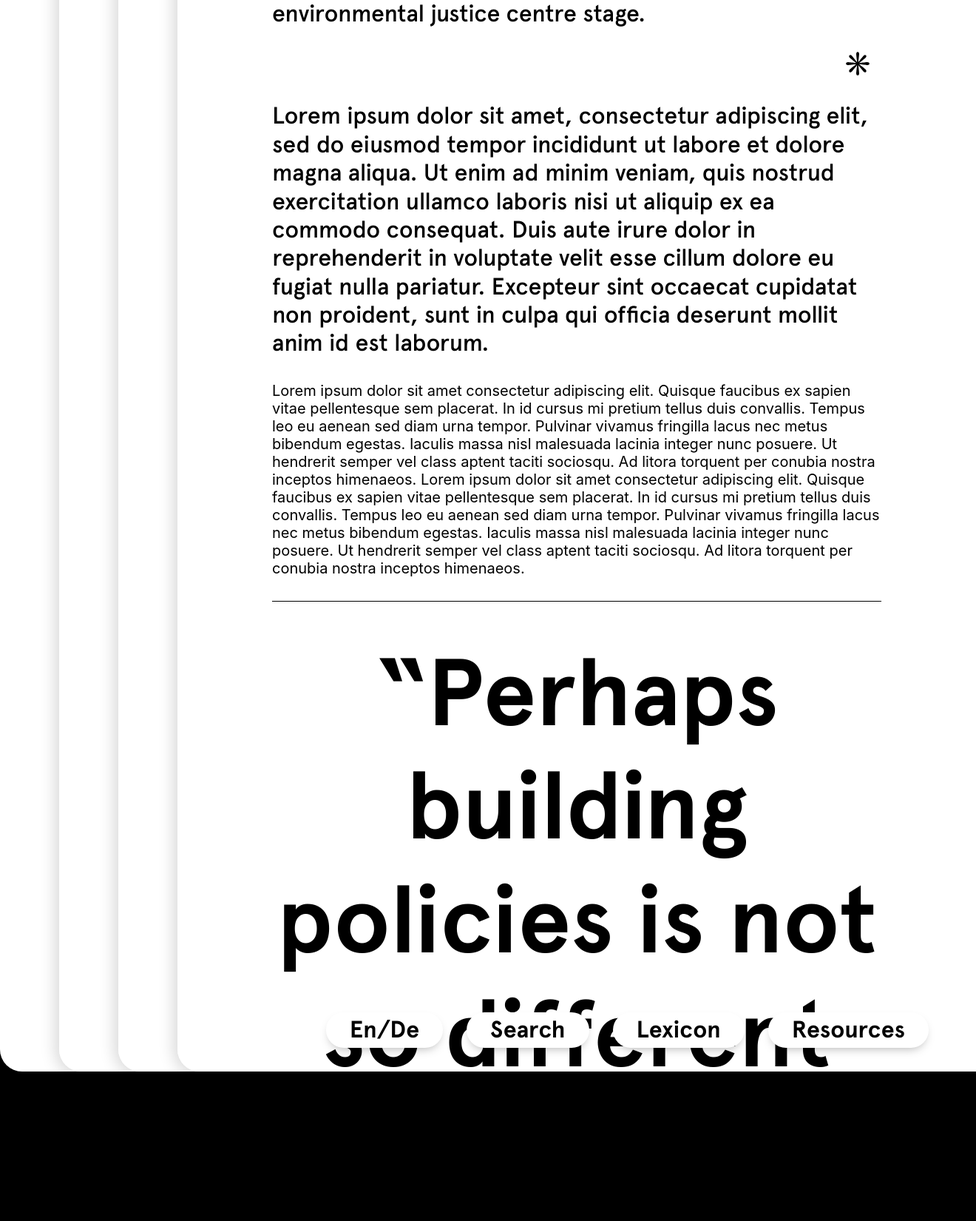
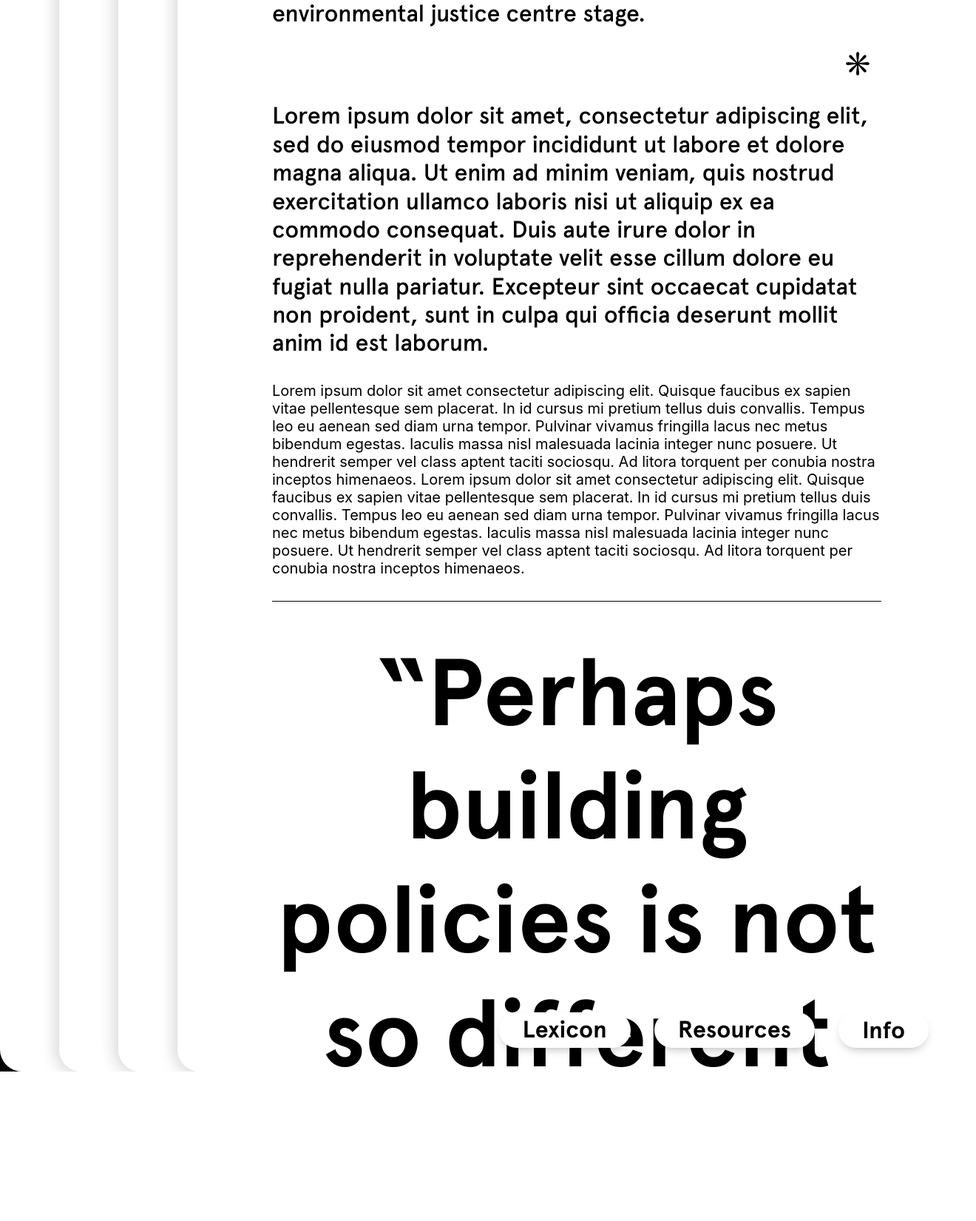
Before and after one commit to Polentz/climate-reassemblies, a PHP site: page / in a window 1320 px wide. Shown: the part 1152-2802 px from the top of the page at 74% size. After the commit the page ends 2600 px from the top, so only its background shows below. Run offline with PHP 8.4, Linux system fonts and the light colour scheme; some libraries are stand-ins or nearby versions; some web fonts are replaced.

Commit message:
Footer is visible only when Info button is clicked

```diff
--- a/assets/css/style.css
+++ b/assets/css/style.css
@@ -14,6 +14,9 @@
 
 html {
     font-size: 100%;
+    /* The page never scrolls: the deck and the footer are both one screen tall,
+       stacked on top of each other (see main and .footer). */
+    overflow: hidden;
 }
 
 html,
@@ -39,14 +42,21 @@ body {
     will-change: transform;
 } */
 
-header {
+.header {
     position: fixed;
     top: 1rem;
     right: 4rem;
     padding: 1rem 2rem;
     z-index: 1000;
+    opacity: 1;
     background: var(--color-white);
     border-radius: 60px;
+    transition: background .3s ease, opacity .3s ease;
+
+}
+
+.header.info-open {
+    opacity: 0;
 }
 
 h1 {
@@ -55,6 +65,17 @@ h1 {
     font-size: 2rem;
     line-height: 1;
     letter-spacing: var(--letter-spacing);
+    transition: color .3s ease;
+}
+
+/* Once the footer is uncovered (set in script.js), the title sits on black. */
+.footer-open .header {
+    opacity: 1;
+    background: transparent;
+}
+
+.footer-open h1 {
+    color: var(--color-white);
 }
 
 .glyph {
@@ -94,6 +115,32 @@ h1 {
 .nav-button a {
     color: inherit;
     text-decoration: none;
+}
+
+/* The Info button carries both its label and a close icon, and shows the one
+   that matches the state set in script.js. */
+#info-button {
+    display: flex;
+    align-items: center;
+}
+
+.info-icon {
+    display: none;
+    width: 1.5rem;
+    height: 1.5rem;
+}
+
+.info-icon path {
+    stroke: var(--icon-color);
+    stroke-width: 3;
+}
+
+#info-button[aria-expanded="true"] .info-label {
+    display: none;
+}
+
+#info-button[aria-expanded="true"] .info-icon {
+    display: block;
 }
 
 .interactive-item {
@@ -321,10 +368,14 @@ h1 {
 
 main {
     position: relative;
+    z-index: 1;
     height: var(--doc-height);
     width: 100%;
     display: block;
     overflow: hidden;
+    /* Opaque, so it hides the fixed footer underneath until it slides up. */
+    background: var(--color-black);
+    will-change: transform;
 }
 
 .section {
@@ -579,8 +630,14 @@ main {
 }
 
 .footer {
-    position: sticky;
-    bottom: 0;
+    /* Sits still behind main; the Info button slides main up to reveal it. */
+    position: fixed;
+    inset: 0;
+    z-index: 0;
+    height: var(--doc-height);
+    overflow-y: auto;
+    overscroll-behavior: contain;
+    visibility: hidden;
     background: var(--color-black);
     color: var(--color-white);
 }
--- a/assets/js/script.js
+++ b/assets/js/script.js
@@ -3,6 +3,19 @@ gsap.registerPlugin(ScrollTrigger);
 const documentHeight = () => {
     const doc = document.documentElement;
     doc.style.setProperty("--doc-height", `${window.innerHeight}px`);
+};
+
+const anchorTags = document.querySelectorAll(".js-href");
+if (anchorTags) {
+    anchorTags.forEach(link => {
+        link.addEventListener("click", (event) => {
+            event.preventDefault();
+            const href = link.getAttribute("href");
+            document.querySelector(href).scrollIntoView({
+                behavior: "smooth"
+            });
+        });
+    });
 };
 
 const handleSections = () => {
@@ -725,6 +738,46 @@ const handleVideoPlayers = (scope = document) => {
     });
 };
 
+const handleInfo = () => {
+    const button = document.getElementById("info-button");
+    const main = document.querySelector(".main");
+    const footer = document.getElementById("footer");
+    const header = document.querySelector(".header");
+    if (!button || !main || !footer) return;
+
+    const reduced = window.matchMedia("(prefers-reduced-motion: reduce)").matches;
+    let open = false;
+
+
+    button.addEventListener("click", (e) => {
+        e.preventDefault();
+        open = !open;
+        button.setAttribute("aria-expanded", open);
+        // The visible label is swapped for a × icon in CSS, so name it for screen readers.
+        if (open) button.setAttribute("aria-label", "Close");
+        else button.removeAttribute("aria-label");
+        // header.classList.toggle("info-open", open);
+        if (open) {
+            footer.style.visibility = "visible";
+            header.classList.add("info-open");
+            // document.body.classList.add("footer-open");
+        }
+
+        gsap.to(main, {
+            yPercent: open ? -100 : 0,
+            duration: reduced ? 0 : 0.8,
+            ease: "power3.inOut",
+            overwrite: true,
+            onComplete: () => {
+                if (open) return;
+                footer.style.visibility = "";
+                header.classList.remove("info-open");
+                // document.body.classList.remove("footer-open");
+            }
+        });
+    });
+};
+
 const backgroundParallax = () => {
     // Respect users who prefer reduced motion — skip the effect entirely.
     if (window.matchMedia("(prefers-reduced-motion: reduce)").matches) return;
@@ -763,6 +816,7 @@ window.addEventListener("load", () => {
     handleSections();
     handleCollection();
     handleVideoPlayers();
+    handleInfo();
 });
 
 window.addEventListener("resize", () => {
--- a/index.html
+++ b/index.html
@@ -22,16 +22,21 @@
 
 <body>
 
-    <header>
-        <h1 id="line">Climate ReAssemblies</h1>
+    <header class="header">
+        <h1 id="line" aria-label="Climate ReAssemblies">Climate ReAssemblies</h1>
     </header>
 
     <nav class="nav" aria-label="Main navigation">
-        <a class="button nav-button">En/De</a>
-        <a class="button nav-button">Search</a>
         <a class="button nav-button" href="https://climatereassemblieslexicon.sheffield.ac.uk/define"
             target="_blank">Lexicon</a>
         <a class="button nav-button" href="resources.html">Resources</a>
+        <a id="info-button" class="button nav-button js-href" href="#footer" aria-expanded="false">
+            <span class="info-label">Info</span>
+            <svg class="info-icon" viewBox="0 0 24 24" fill="none" xmlns="http://www.w3.org/2000/svg"
+                aria-hidden="true">
+                <path d="M4 4L20 20M20 4L4 20" />
+            </svg>
+        </a>
     </nav>
 
     <main class="main">
@@ -662,13 +667,13 @@
         </section>
     </main>
 
-    <footer class="footer">
+    <footer id="footer" class="footer">
         <div class="footer-layout-wrapper">
             <div class="footer-top">
                 <div class="footer-block footer-contact">
                     <!-- <h2 class="text-style-label">Contact</h2> -->
                     <h2 class="text-style-h2">
-                        Climate ReAssemblies<br>
+                        Climate ReAssemblies
                     </h2>
                     <h3 class="text-style-h3">
                         University of Tübingen<br>
@@ -676,10 +681,11 @@
                     </h3>
                     <ul class="footer-links">
                         <li><a class="text-style-p"
-                                href="mailto:inf@oclimatereassemblies.com">inf@oclimatereassemblies.com</a>
+                                href="mailto:info@climatereassemblies.com">info@climatereassemblies.com</a>
                         </li>
                     </ul>
                 </div>
+
 
                 <div class="footer-block footer-partners">
                     <h2 class="text-style-label">Partners</h2>
--- a/resources.html
+++ b/resources.html
@@ -626,7 +626,7 @@
                     </h3>
                     <ul class="footer-links">
                         <li><a class="text-style-p"
-                                href="mailto:inf@oclimatereassemblies.com">inf@oclimatereassemblies.com</a>
+                                href="mailto:info@climatereassemblies.com">info@climatereassemblies.com</a>
                         </li>
                     </ul>
                 </div>
```
